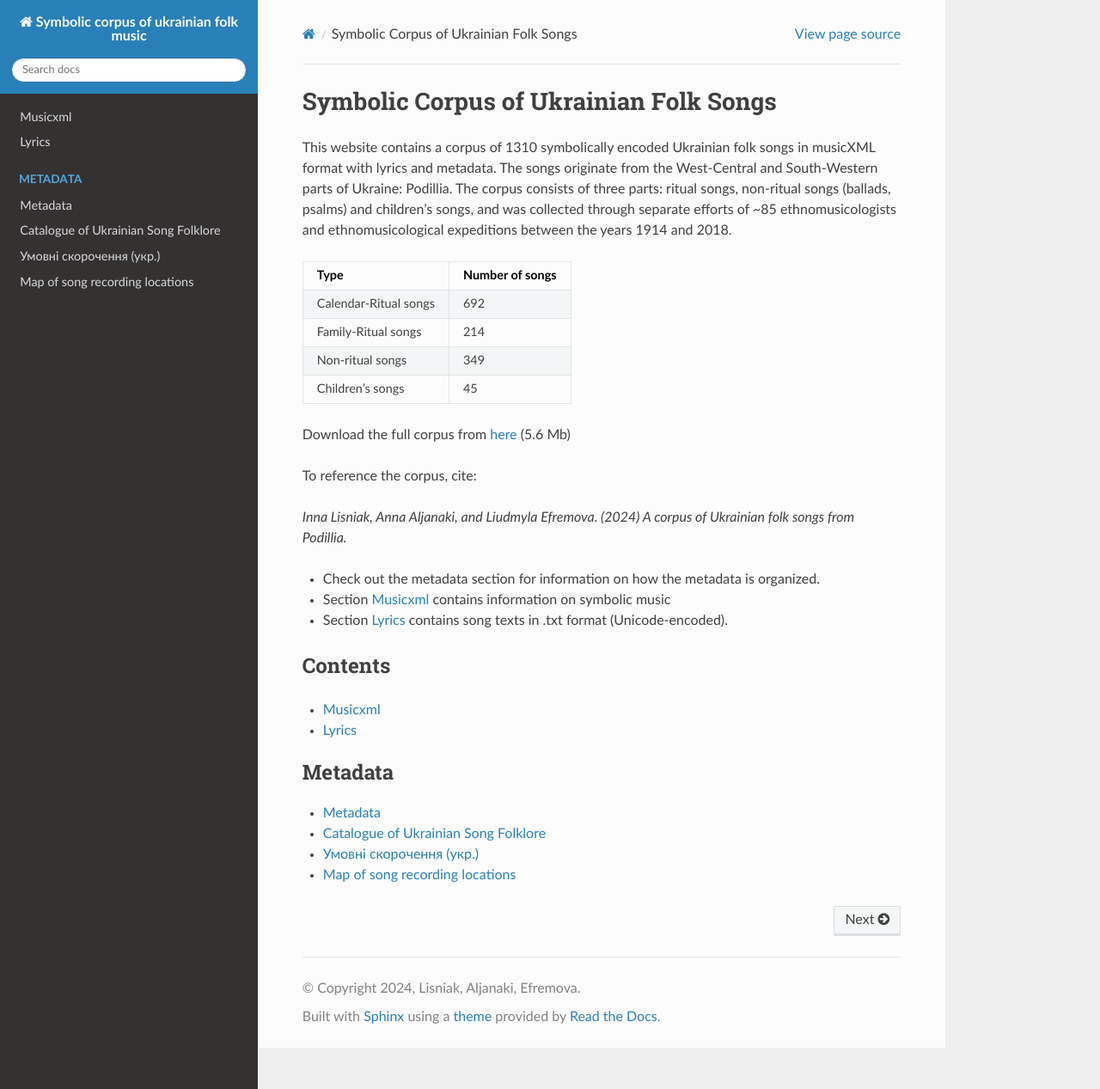
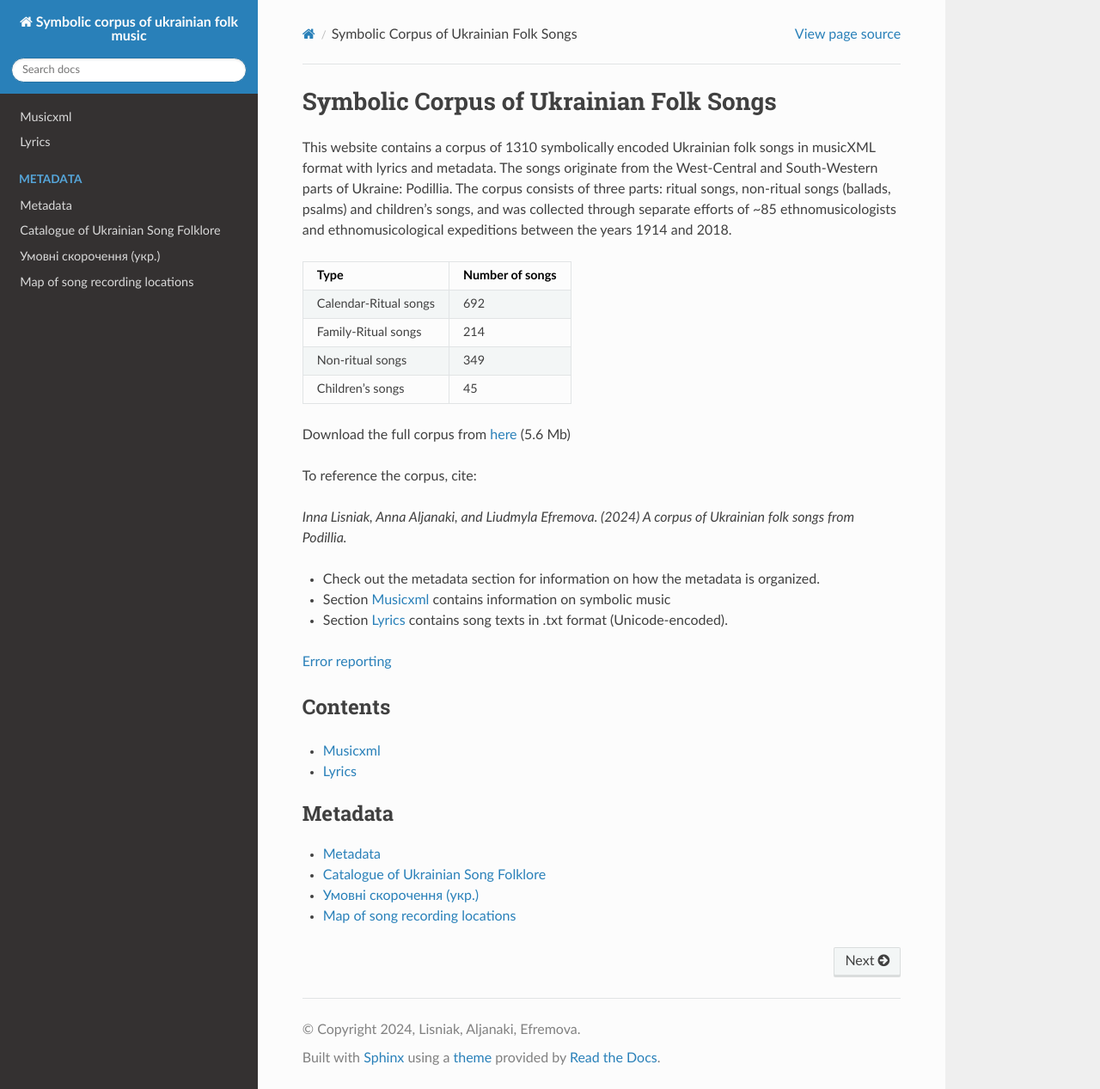
Before and after one commit to aljanaki/Symbolic_Corpus_Of_Ukrainian_Folk_Music, a Sphinx documentation site: the page built from docs/index.rst, in a window 1280 px wide and 1267 px high. Shown: the whole window at 86% size. Built offline with Sphinx 7.4.7 and the Read the Docs theme 3.1.0, drawn with Linux system fonts in a browser that asks for light colours.

Commit message:
add error reporting form
A link from the main page to google form

```diff
--- a/docs/index.rst
+++ b/docs/index.rst
@@ -28,6 +28,8 @@ To reference the corpus, cite:
 * Section :doc:`lyrics` contains song texts in .txt format (Unicode-encoded).
 
 
+`Error reporting <https://docs.google.com/forms/d/e/1FAIpQLSdlFKhuZrCc2IYUDgfJJtc78xHEJfbUnCIlEN7j_73CPSPrvg/viewform>`_
+
 
 Contents
 --------
```
